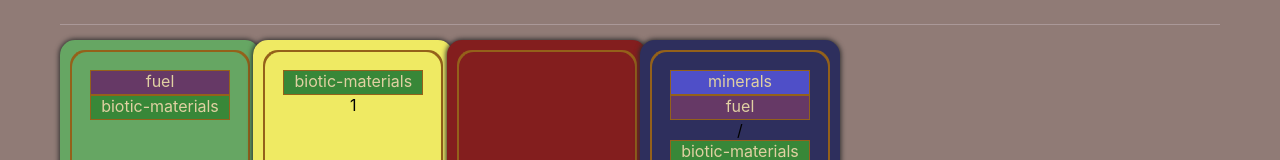
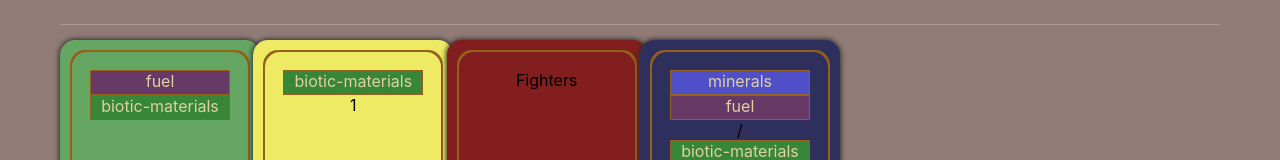
Before and after one commit to Igmat/SpaceExpatriateReact, a React (Create React App) app: page / in a window 1280 px wide. Shown: the part 406-566 px from the top of the page. Built offline with nearby package versions, Linux system fonts and the light colour scheme.

Commit message:
feat: add name to military cards

```diff
--- a/src/Rules/CardDefinitions/military.ts
+++ b/src/Rules/CardDefinitions/military.ts
@@ -7,8 +7,8 @@ export const militaryCards = createCards<MilitaryCard>(
   ...Array(8).fill({ weapon: "intelligence" }),
   ...Array(8).fill({ weapon: "spaceborne" }),
   ...Array(8).fill({ weapon: "orbital" })*/
-  { weapon: "fighters", quantity:8},
-  { weapon: "spaceborne", quantity:8},
-  { weapon: "orbital", quantity:8},
-  { weapon: "intelligence", quantity:8},
+  { weapon: "fighters", quantity:8, name:"Fighters"},
+  { weapon: "spaceborne", quantity:8, name:"Spaceborne"},
+  { weapon: "orbital", quantity:8, name:"Orbital"},
+  { weapon: "intelligence", quantity:8, name:"Intelligence"},
 );
--- a/src/Rules/card-types.ts
+++ b/src/Rules/card-types.ts
@@ -33,5 +33,6 @@ export interface TerraformingCard {
 export interface MilitaryCard {
     id: number,
     type: 'military',
-    weapon: 'orbital' | 'intelligence' | 'fighters' | 'spaceborne'
+    weapon: 'orbital' | 'intelligence' | 'fighters' | 'spaceborne',
+    name: string,
 }
--- a/src/components/Card/index.tsx
+++ b/src/components/Card/index.tsx
@@ -27,7 +27,7 @@ export const Card = (props: CardProps) => {
         </div>
       )}
       {props.type === "military" && (
-        <div className={styles[props.weapon]}></div>
+        <div className={styles[props.weapon]}>{props.name}</div>
       )}
       {props.type === "terraforming" && (
         <>
```
